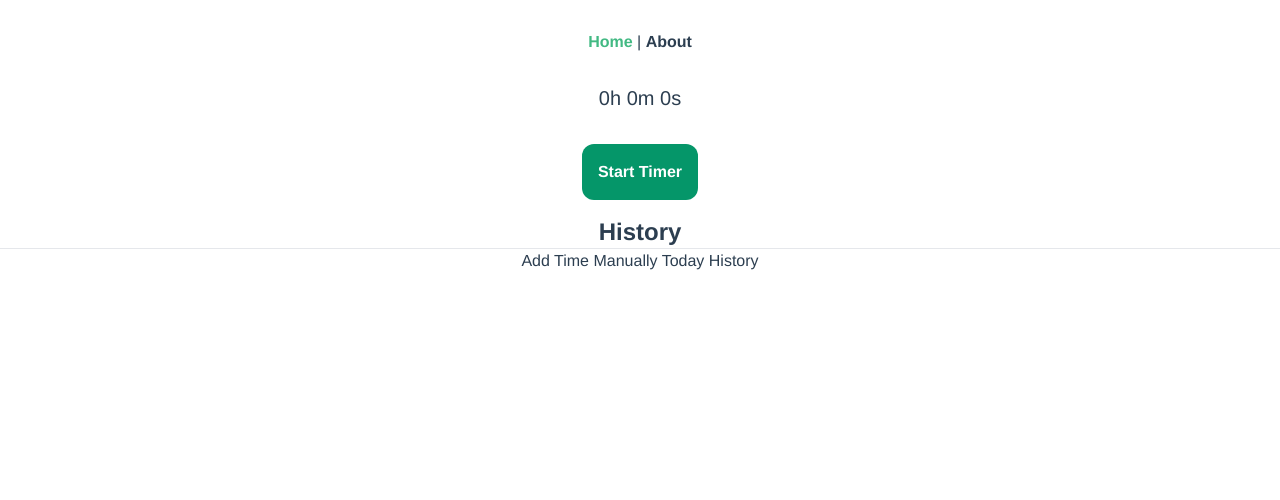
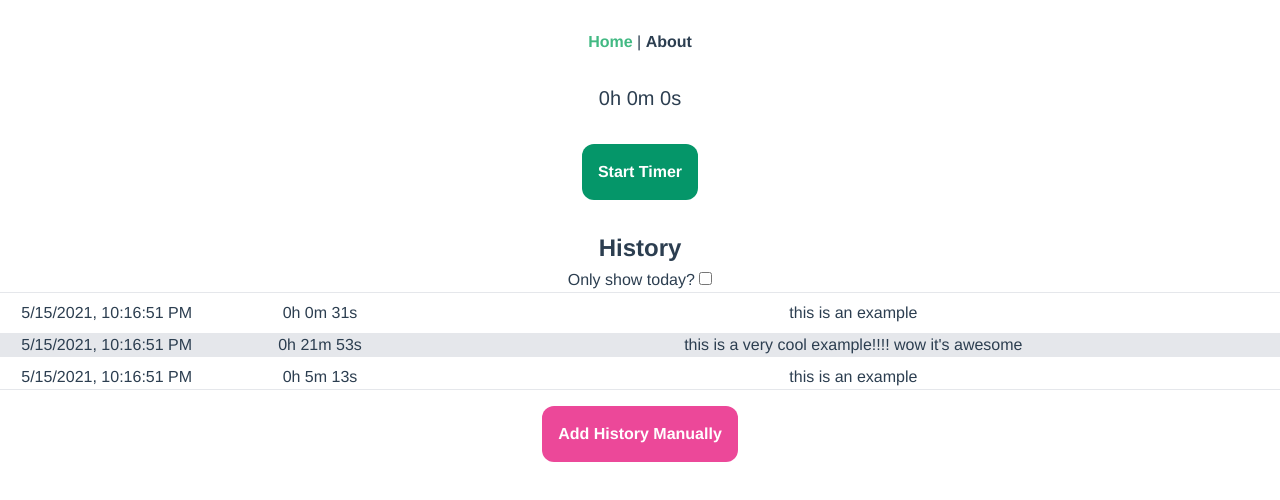
Before and after one commit to itsrachelfish/todo, a Vue app in the folder client/: page / in a window 1280 px wide. Shown: the top 500 px of the page. Built offline with nearby package versions, Linux system fonts and the light colour scheme.

Commit message:
Template code for displaying history objects

```diff
--- a/client/src/views/Home.vue
+++ b/client/src/views/Home.vue
@@ -18,12 +18,27 @@
       <div class="bg-red-600 cursor-pointer inline-block text-white font-bold p-4 m-4 rounded-xl" @click="clearTimer">Clear Timer</div>
     </div>
 
-    <h1 class="text-2xl font-bold">History</h1>
+    <h1 class="text-2xl mt-4 mb-1 font-bold">History</h1> Only show today? <input type="checkbox">
     <hr>
 
-    Add Time Manually
-    Today
-    History
+    <div v-for="(row, index) in history" :key="row.date">
+      <div class="grid grid-cols-6 mt-2" :class="(index % 2) ? 'bg-gray-200' : ''">
+        <div>
+          {{ row.date.toLocaleString() }}
+        </div>
+
+        <div>
+          {{ displayTimer(row.duration) }}
+        </div>
+
+        <div class="col-span-4">
+          {{ row.description }}
+        </div>
+      </div>
+    </div>
+
+    <hr>
+    <div class="bg-pink-500 cursor-pointer inline-block text-white font-bold p-4 m-4 rounded-xl" @click="manualHistory">Add History Manually</div>
   </div>
 </template>
 
@@ -37,12 +52,32 @@ export default {
       state: 'stopped',
       interval: false,
       intervalTime: false,
+      history: [{
+        date: new Date(),
+        duration: 31337,
+        description: 'this is an example',
+      },
+      {
+        date: new Date(),
+        duration: 1313337,
+        description: 'this is a very cool example!!!! wow it\'s awesome',
+      },
+      {
+        date: new Date(),
+        duration: 313337,
+        description: 'this is an example',
+      }],
     }
   },
 
   computed: {
     timerOutput() {
-      let timeRemaining = this.time;
+      return this.displayTimer(this.time);
+    },
+  },
+
+  methods: {
+    displayTimer(timeRemaining) {
       let milliseconds = 0;
       let seconds = 0;
       let minutes = 0;
@@ -69,9 +104,7 @@ export default {
 
       return `${hours}h ${minutes}m ${seconds}s`;
     },
-  },
 
-  methods: {
     startTimer() {
       this.state = 'running';
       this.intervalTime = new Date();
```
